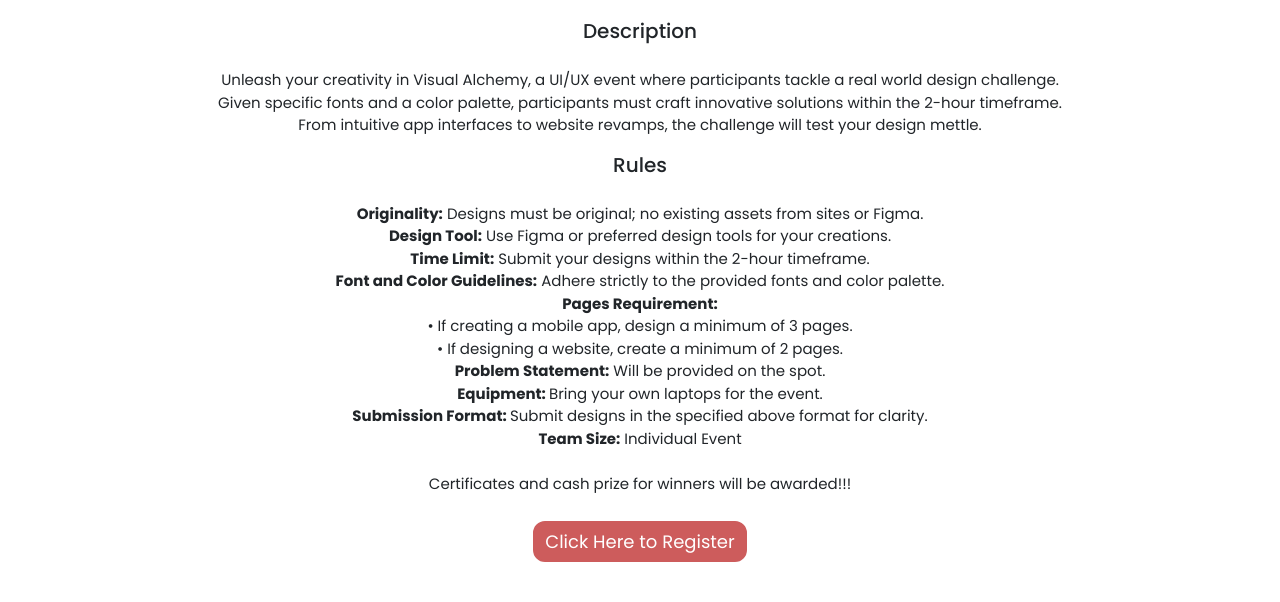
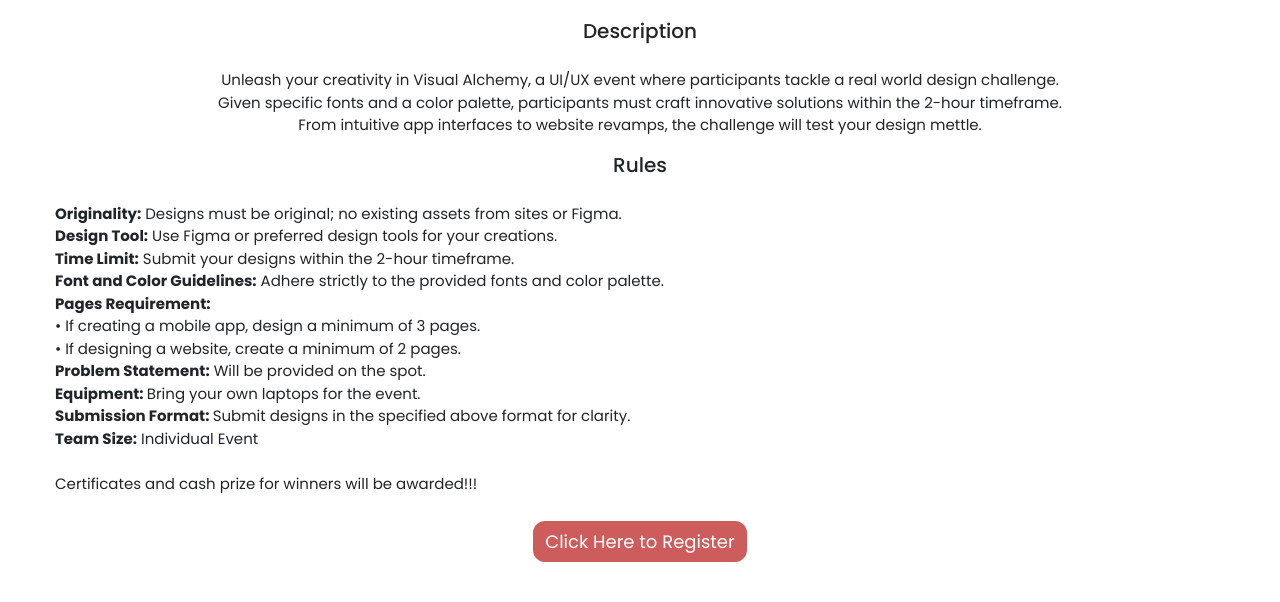
Before and after one commit to nikitadevendran/dextero24, a plain HTML site: page visualalchemy.html in a window 1280 px wide. Shown: the part 198-800 px from the top of the page. Drawn offline with nearby package versions, Linux system fonts and the light colour scheme.

Commit message:
Update visualalchemy.html

```diff
--- a/visualalchemy.html
+++ b/visualalchemy.html
@@ -88,7 +88,7 @@ innovative solutions within the 2-hour timeframe. <br>From intuitive app interfa
 revamps, the challenge will test your design mettle.<br>
 </p>
                <h3 style="text-align:center;font-size:20px">Rules</h3><br>
-              <p style="text-align:center;font-size:15px;">
+              <p style="text-align:left;font-size:15px;">
              <b>Originality:</b> Designs must be original; no existing assets from sites or Figma.<br>
 <b>Design Tool:</b> Use Figma or preferred design tools for your creations.<br>
 <b>Time Limit:</b> Submit your designs within the 2-hour timeframe.<br>
```
